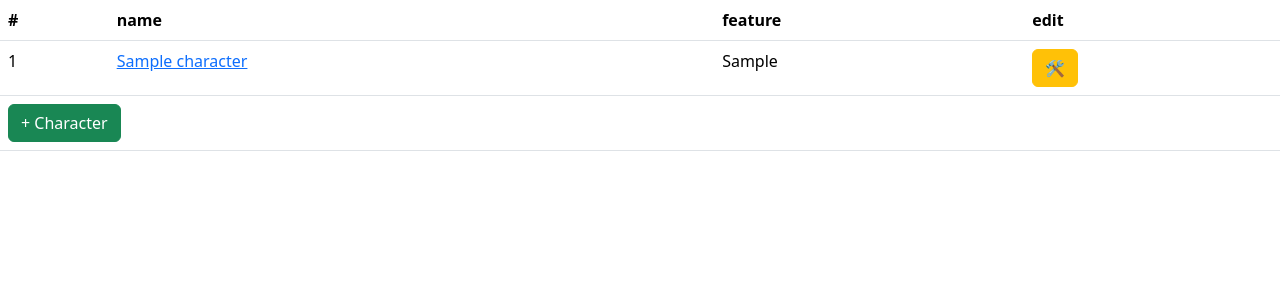
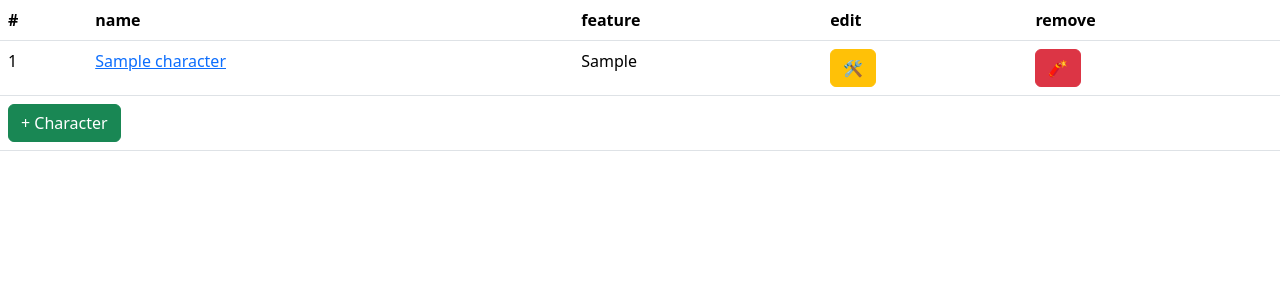
Before and after one commit to ssep4u/NetworkProgramming_240513_helloidol2, a Django app: a page that uses 콩순이/templates/콩순이/character_list.html in a window 1280 px wide. Shown: the top 300 px of the page. Run offline with Django 4.2, Linux system fonts and the light colour scheme; tables that the repository leaves empty hold one stand-in row (values such as "Sample post").

Commit message:
views CharacterDeleteView; templates character_list.html, character_confirm_delete.html; urls 콩순이:character_delete

```diff
--- a/콩순이/templates/콩순이/character_list.html
+++ b/콩순이/templates/콩순이/character_list.html
@@ -9,6 +9,7 @@
         <th>name</th>
         <th>feature</th>
         <th>edit</th>
+        <th>remove</th>
     </tr>
     {% for character in character_list %}
     <tr>
@@ -16,10 +17,11 @@
         <td><a href="{% url '콩순이:character_detail' pk=character.id %}">{{ character.name }}</a></td>
         <td>{{ character.feature }}</td>
         <td><a href="{% url '콩순이:character_update' pk=character.id %}" class="btn btn-warning">🛠</a></td>
+        <td><a href="{% url '콩순이:character_delete' pk=character.id %}" class="btn btn-danger">🧨</a></td>
     </tr>
     {% endfor %}
     <tr>
-        <td colspan="4"><a href="{% url '콩순이:character_create' %}" class="btn btn-success">+ Character</a></td>
+        <td colspan="5"><a href="{% url '콩순이:character_create' %}" class="btn btn-success">+ Character</a></td>
     </tr>
 </table>
 {% endblock %}
--- a/콩순이/urls.py
+++ b/콩순이/urls.py
@@ -10,4 +10,5 @@ urlpatterns = [
     path('detail/<int:pk>/', views.CharacterDetailView.as_view(), name='character_detail'),
     path('create/', views.CharacterCreateView.as_view(), name='character_create'),
     path('update/<int:pk>/', views.CharacterUpdateView.as_view(), name='character_update'),
+    path('delete/<int:pk>/', views.CharacterDeleteView.as_view(), name='character_delete'),
 ]
--- a/콩순이/views.py
+++ b/콩순이/views.py
@@ -1,6 +1,6 @@
 from django.shortcuts import render
 from django.urls import reverse_lazy
-from django.views.generic import ListView, DetailView, CreateView, UpdateView
+from django.views.generic import ListView, DetailView, CreateView, UpdateView, DeleteView
 
 from 콩순이.models import Character
 
@@ -29,3 +29,8 @@ class CharacterUpdateView(UpdateView):
     fields = '__all__'  # ['name', 'feature']
     template_name_suffix = '_update'  # character_form.html -> character_update.html
     success_url = reverse_lazy('콩순이:character_list')  # 수정 성공할 때 이동할 URL
+
+
+class CharacterDeleteView(DeleteView):
+    model = Character
+    success_url = reverse_lazy('콩순이:character_list')  # 삭제 성공할 때 이동할 URL
```
Also changed, not shown: 콩순이/templates/콩순이/character_confirm_delete.html (added, +14 -0 lines), README.md.
